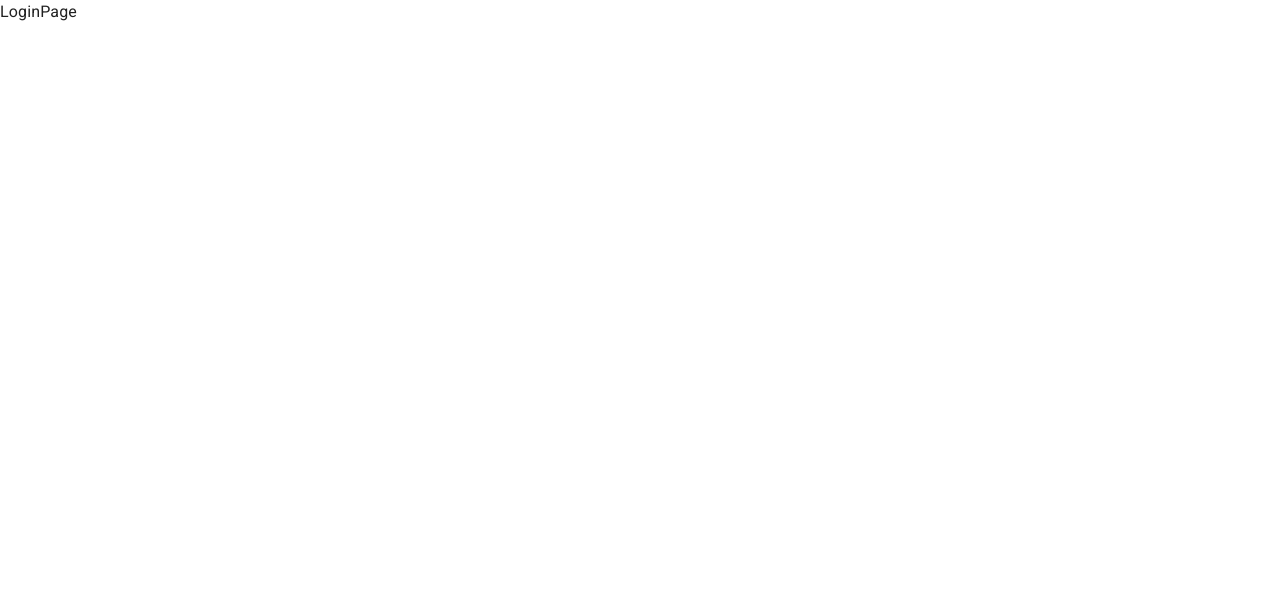
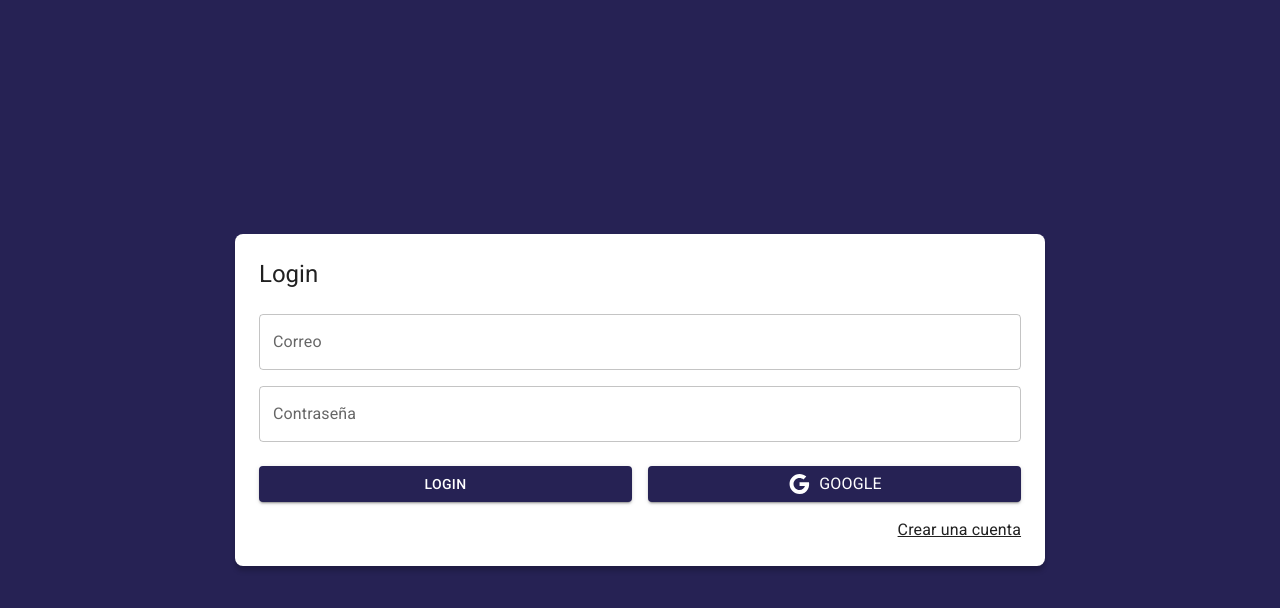
Before and after one commit to arieladasme/journal-app, a React (Vite) app: page /auth/login in a window 1280 px wide. Shown: the top 608 px of the page. Built offline with nearby package versions, Linux system fonts and the light colour scheme.

Commit message:
loginPage design

```diff
--- a/src/auth/pages/LoginPage.jsx
+++ b/src/auth/pages/LoginPage.jsx
@@ -1,3 +1,55 @@
+import { Link as RouterLink } from 'react-router-dom'
+import { Google } from '@mui/icons-material'
+import { Button, Grid, Link, TextField, Typography } from '@mui/material'
+
 export const LoginPage = () => {
-  return <div>LoginPage</div>
+  return (
+    <Grid
+      container
+      spacing={0}
+      direction="column"
+      alignItems="center"
+      justifyContent="center"
+      sx={{ minHeight: '100vh', backgroundColor: 'primary.main', padding: 4 }}
+    >
+      <Grid
+        item
+        className="box-shadow"
+        xs={3}
+        sx={{ backgroundColor: 'white', padding: 3, borderRadius: 2 }}
+      >
+        <Typography variant="h5" sx={{ mb: 1 }}>
+          Login
+        </Typography>
+        <form>
+          <Grid container>
+            <Grid item xs={12} sx={{ mt: 2 }}>
+              <TextField label="Correo" type="email" placeholder="correo@crorr.com" fullWidth />
+            </Grid>
+            <Grid item xs={12} sx={{ mt: 2 }}>
+              <TextField label="Contraseña" type="password" placeholder="contraseña" fullWidth />
+            </Grid>
+            <Grid container spacing={2} sx={{ mb: 2, mt: 1 }}>
+              <Grid item xs={12} sm={6}>
+                <Button variant="contained" fullWidth>
+                  Login
+                </Button>
+              </Grid>
+              <Grid item xs={12} sm={6}>
+                <Button variant="contained" fullWidth>
+                  <Google />
+                  <Typography sx={{ ml: 1 }}>Google</Typography>
+                </Button>
+              </Grid>
+            </Grid>
+            <Grid container direction="row" justifyContent="end">
+              <Link component={RouterLink} color="inherit" to="/auth/register">
+                Crear una cuenta
+              </Link>
+            </Grid>
+          </Grid>
+        </form>
+      </Grid>
+    </Grid>
+  )
 }
--- a/src/styles.css
+++ b/src/styles.css
@@ -0,0 +1,3 @@
+.box-shadow {
+    box-shadow: 0px 5px 5px rgba(0, 0, 0, 0.2);
+}
```
